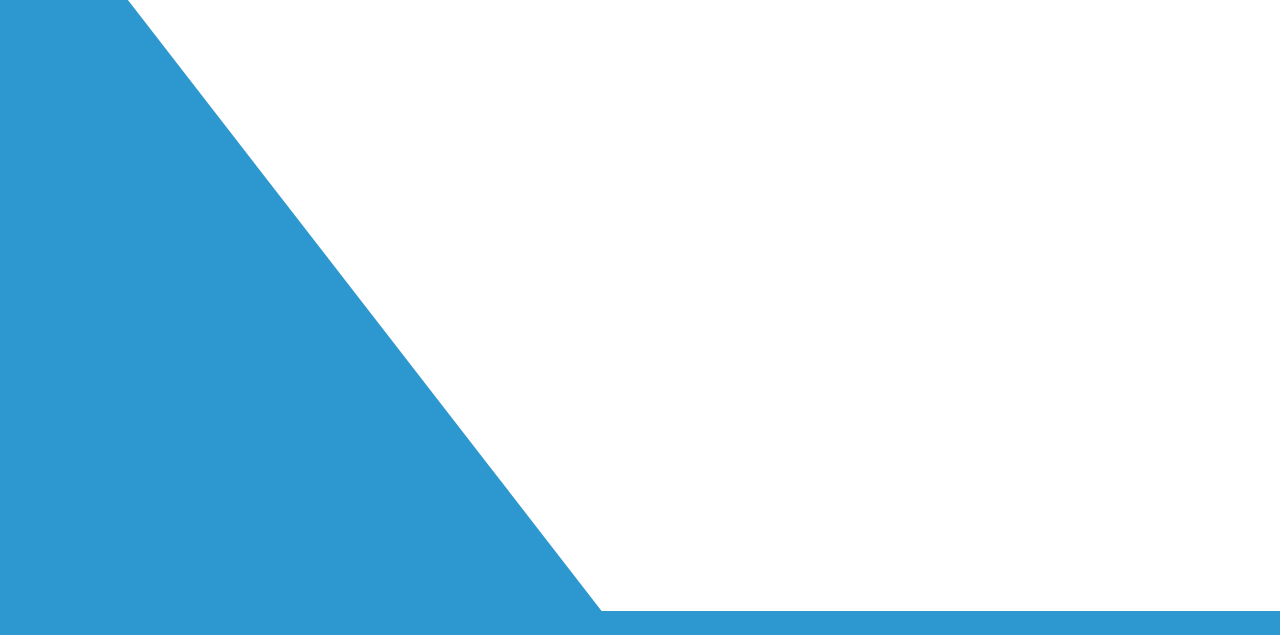
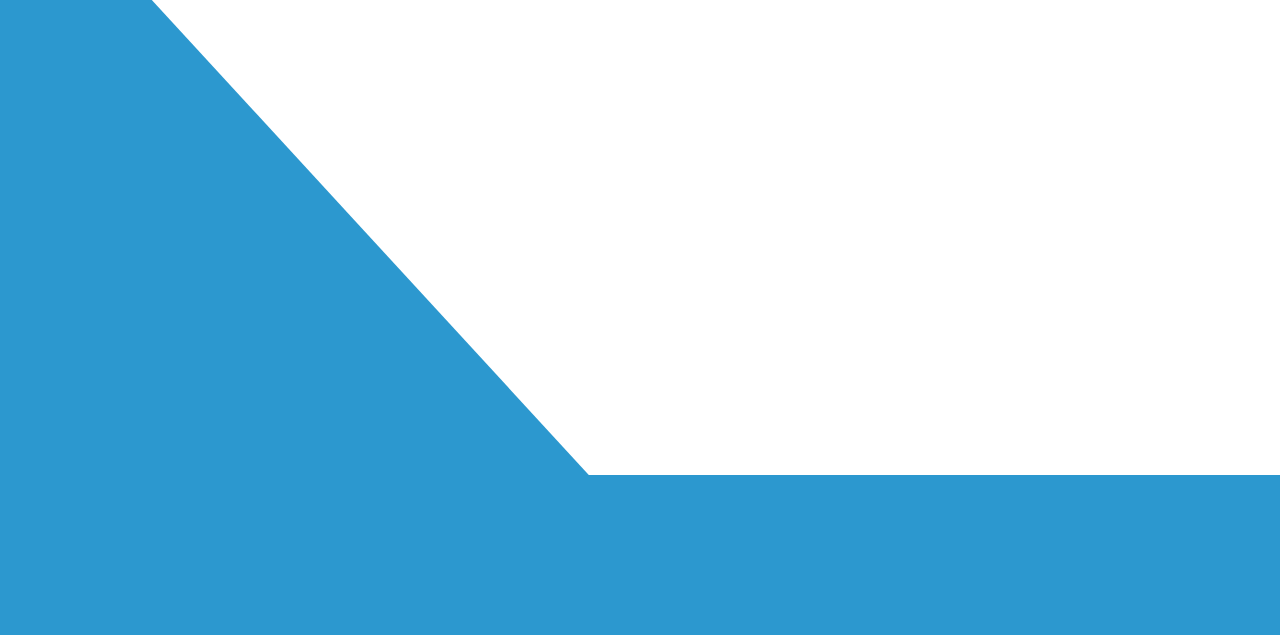
Before and after one commit to ajaRyan/website-stmtion, a plain HTML site: page Beranda.html in a window 1280 px wide. Shown: the part 293-928 px from the top of the page. Drawn offline with Linux system fonts and the light colour scheme; a web font is replaced by a local one.

```diff
--- a/style.css
+++ b/style.css
@@ -18,8 +18,7 @@
     width: 100%;
     height: 100%;
     background-color: white;
-    clip-path: polygon(0 0, 100% 0, 100% 97%, 47% 97%);
-}
+    clip-path: polygon(0 0, 100% 0, 100% 80%, 46% 80%);}
 
 .conten {
     position: absolute;
```
